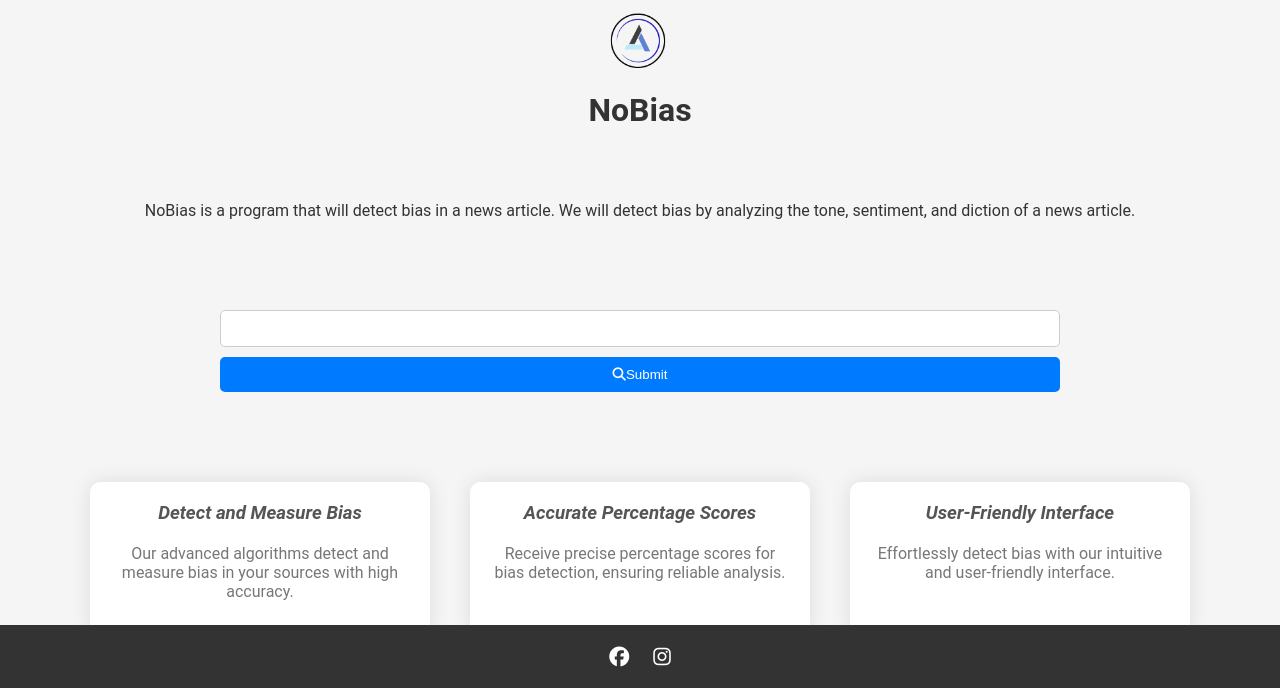
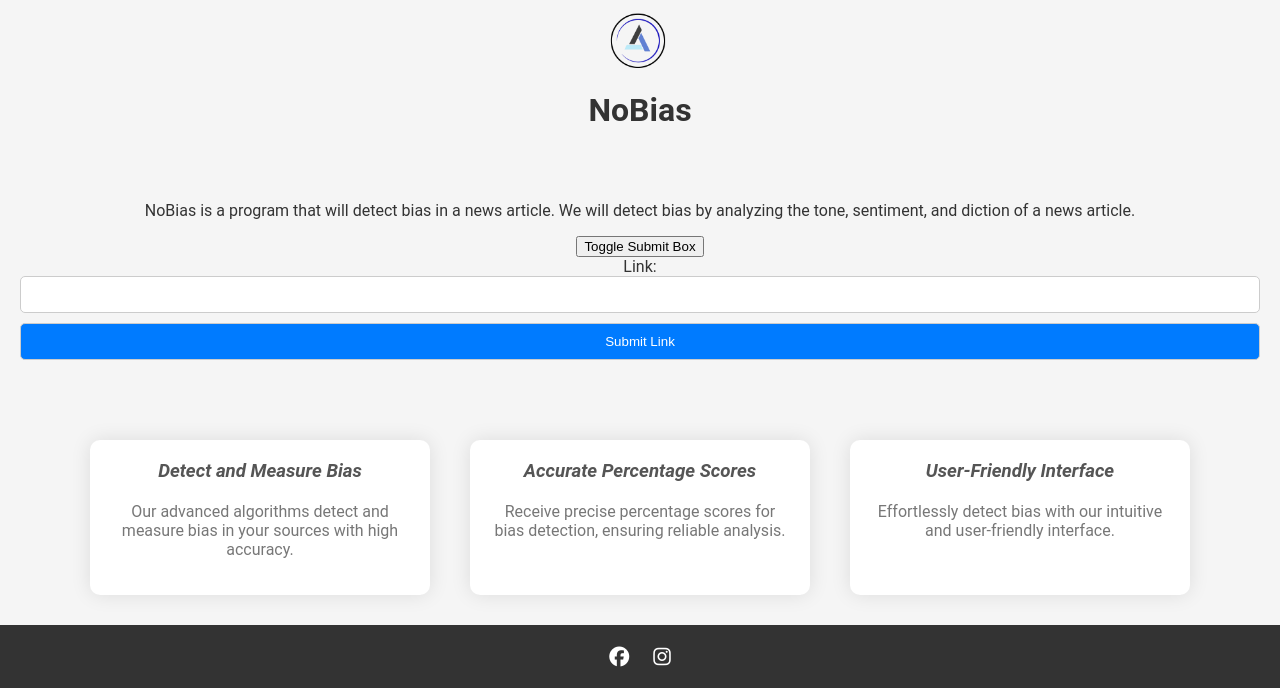
Before and after one commit to Allen-ISD-Computer-Science/REPO_NoBias_2024, a Django app: page /home in a window 1280 px wide. Shown: the part 111-799 px from the top of the page. Run offline with Django 4.2, Linux system fonts and the light colour scheme; parts of the project's set-up code (start-up, migrations or seed data) failed here and were passed over.

Commit message:
Successfully created a second form for text submission, including a new model and table for text submission(only redirects to a different page with submitted text).

```diff
--- a/nobiasapp/forms.py
+++ b/nobiasapp/forms.py
@@ -1,5 +1,5 @@
 from django import forms
-from .models import Link
+from .models import Link, Text
 
 class SubmitLinkForm(forms.ModelForm):
     class Meta:
@@ -8,3 +8,10 @@ class SubmitLinkForm(forms.ModelForm):
         widgets = {
             'link': forms.URLInput(attrs={'style': 'width: 100%; padding: 10px; margin-bottom: 10px; border: 1px solid #ccc; border-radius: 5px; box-sizing: border-box;'}),
         }
+class SubmitTextBoxForm(forms.ModelForm):
+    class Meta:
+        model = Text
+        fields = ['text']
+        widgets = {
+            'text': forms.TextInput(attrs={'style': 'width: 100%; padding: 10px; margin-bottom: 10px; border: 1px solid #ccc; border-radius: 5px; box-sizing: border-box;'}),
+        }
--- a/nobiasapp/models.py
+++ b/nobiasapp/models.py
@@ -3,6 +3,9 @@ from django.db import models
 # Create your models here.
 class Link(models.Model):
     link = models.URLField()
-
     def __str__(self):
         return self.link
+class Text(models.Model):
+    text = models.CharField(max_length=1000)
+    def __str__(self):
+        return self.text
--- a/nobiasapp/templates/newPage.html
+++ b/nobiasapp/templates/newPage.html
@@ -186,7 +186,30 @@
             margin-top: 20px;
             color: #777; /
         }
+        .submitBox{
+            background-color: #007bff;
+            color: #fff;
+            width: 100%;
+            padding: 10px;
+            margin-bottom: 10px;
+            border: 1px solid #ccc;
+            border-radius: 5px;
+            box-sizing: border-box;
+        }
     </style>
+    <script>
+        function toggleForm() {
+            var linkForm = document.getElementById("link-form");
+            var textBoxForm = document.getElementById("text-box-form");
+            if (linkForm.style.display === "none") {
+                linkForm.style.display = "block";
+                textBoxForm.style.display = "none";
+            } else {
+                linkForm.style.display = "none";
+                textBoxForm.style.display = "block";
+            }
+        }
+    </script>
 </head>
 
 <body>
@@ -228,20 +251,26 @@
             <p>NoBias is a program that will detect bias in a news article. We will detect bias by analyzing the tone,
                 sentiment, and diction of a news article.</p>
         </div>
-        <form method="post" action="{% url 'home' %}" onsubmit="showLoader()"
-            style="display: flex; flex-direction: column; align-items: center; padding: 20px; margin-top: 70px;">
+        <button onclick="toggleForm()">Toggle Submit Box</button>
 
-            {% csrf_token %}
-            <div class="linkbox" style="display: flex; flex-direction: column; width: 70%; align-items: center; ">
-                {{ form.link }}
-                <button type="submit"
-                    style="width: 100%; padding: 10px; background-color: #007bff; color: #fff; border: none; border-radius: 5px; cursor: pointer;"><i class="fas fa-search"></i>Submit</button>
-            </div>
-        </form>
-            <!-- <div class="search-bar">
-                <input type="text" placeholder="Search...">
-                <button type="submit"><i class="fas fa-search"></i></button>
-            </div>   -->
+        <div id="link-form">
+            <form method="post">
+                {% csrf_token %}
+                {{ link_form }}
+                <button type="submit" class="submitBox">Submit Link</button>
+            </form>
+        </div>
+
+        <div id="text-box-form" style="display: none;">
+            <form method="post">
+                {% csrf_token %}
+                {{ text_form }}
+                <button type="submit" class="submitBox">Submit Text</button>
+            </form>
+        </div>
+
+
+
             <div class="feature">
                 <div class="feature-item">
                     <h3>Detect and Measure Bias</h3>
--- a/nobiasapp/views.py
+++ b/nobiasapp/views.py
@@ -1,6 +1,6 @@
 from django.shortcuts import render
 from nlpFiles.getTextFromWeb import polarityRating, highRatedSent, getTitle, webScrape
-from .forms import SubmitLinkForm
+from .forms import SubmitLinkForm, SubmitTextBoxForm
 
 # def submitLink(request):
 #     if request.method == 'POST':
@@ -23,21 +23,29 @@ def aboutus(request):
     return render(request, 'aboutus.html')
 def tech(request):
     return render(request, 'tech.html')
+
 def home(request):
     if request.method == 'POST':
-        form = SubmitLinkForm(request.POST)
-        if form.is_valid():
-            link_object = form.save()  # This saves the link to the database
-            weblink = link_object.link  # Access the link and store it in thisVar
-            # You can now use thisVar for other Python code
+        link_form = SubmitLinkForm(request.POST)
+        text_form = SubmitTextBoxForm(request.POST)
+
+        if link_form.is_valid():
+            link_object = link_form.save()
+            weblink = link_object.link
             paragraph = []
             pageSource = webScrape(weblink)
             title = getTitle(pageSource)
             polarityRating(paragraph, pageSource)
             highValuedList = highRatedSent(paragraph)
-            # Redirect or render a success page
             return render(request, 'successPage.html', {'thisVar': paragraph, "highValuedList": highValuedList, 'title': title})
+
+        elif text_form.is_valid():
+            text_object = text_form.save()
+            # Do something with the text form submission
+            return render(request, 'textPage.html', {'thisVar': text_object})  # Render a success page for text form submission
+
     else:
-        form = SubmitLinkForm()
+        link_form = SubmitLinkForm()
+        text_form = SubmitTextBoxForm()
 
-    return render(request, './newPage.html', {'form': form})
+    return render(request, './newPage.html', {'link_form': link_form, 'text_form': text_form})
```
Also changed, not shown: nobiasapp/templates/textPage.html (added, +12 -0 lines), db.sqlite3, nobiasapp/migrations/0003_text.py (added).
